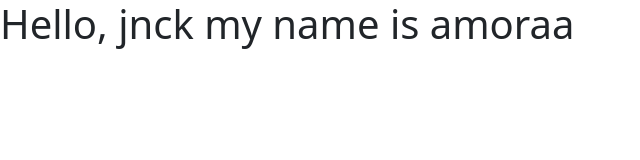
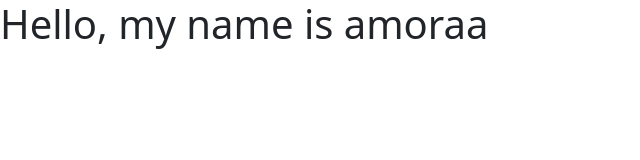
Before and after one commit to Reva22506/testing2, a plain HTML site: page index.html in a window 1280 px wide. Shown: the whole page, without its empty margins (0-640 px from the left). Drawn offline with nearby package versions, Linux system fonts and the light colour scheme.

Commit message:
Update index.html

```diff
--- a/index.html
+++ b/index.html
@@ -7,7 +7,7 @@
     <link href="https://cdn.jsdelivr.net/npm/bootstrap@5.3.0-alpha3/dist/css/bootstrap.min.css" rel="stylesheet" integrity="sha384-KK94CHFLLe+nY2dmCWGMq91rCGa5gtU4mk92HdvYe+M/SXH301p5ILy+dN9+nJOZ" crossorigin="anonymous">
   </head>
   <body>
-    <h1>Hello, jnck my name is amoraa</h1>
+    <h1>Hello, my name is amoraa</h1>
     <script src="https://cdn.jsdelivr.net/npm/bootstrap@5.3.0-alpha3/dist/js/bootstrap.bundle.min.js" integrity="sha384-ENjdO4Dr2bkBIFxQpeoTz1HIcje39Wm4jDKdf19U8gI4ddQ3GYNS7NTKfAdVQSZe" crossorigin="anonymous"></script>
   </body>
 </html>
```
